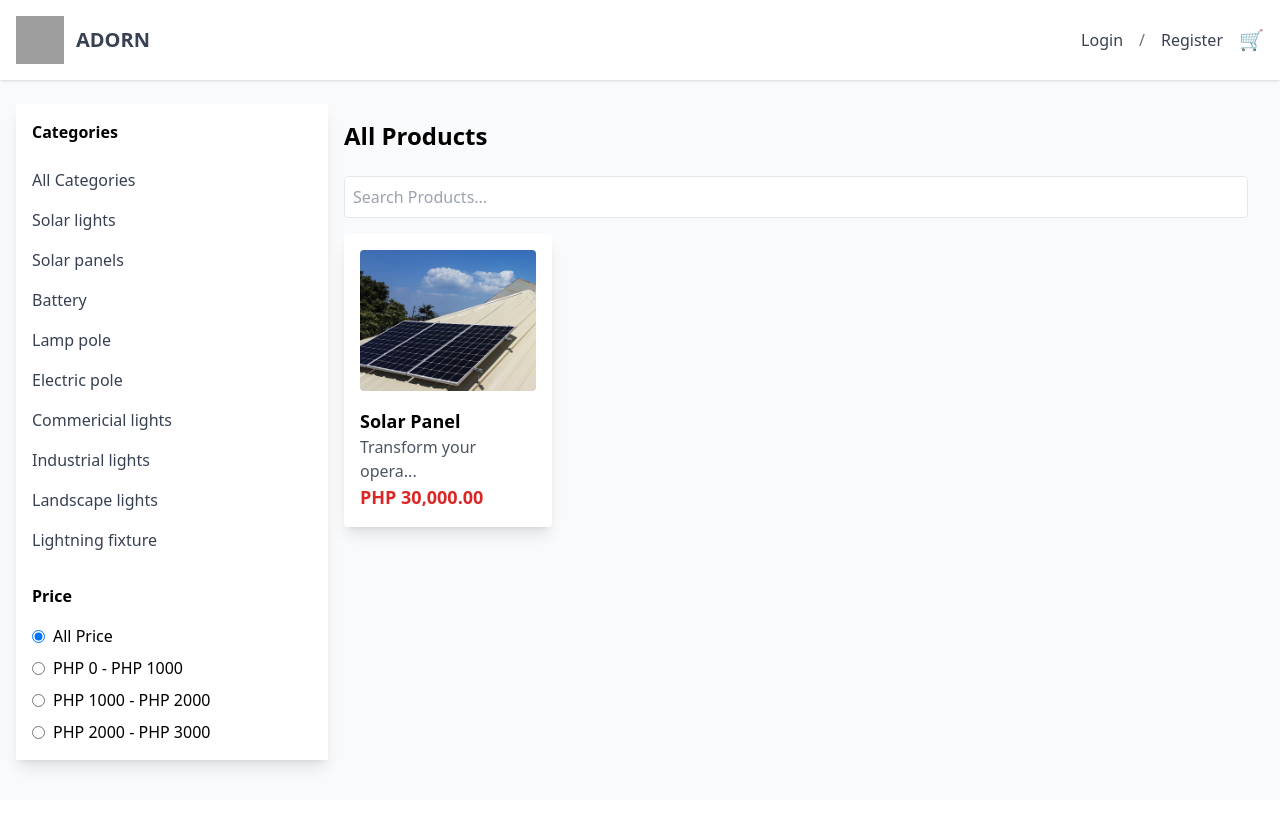
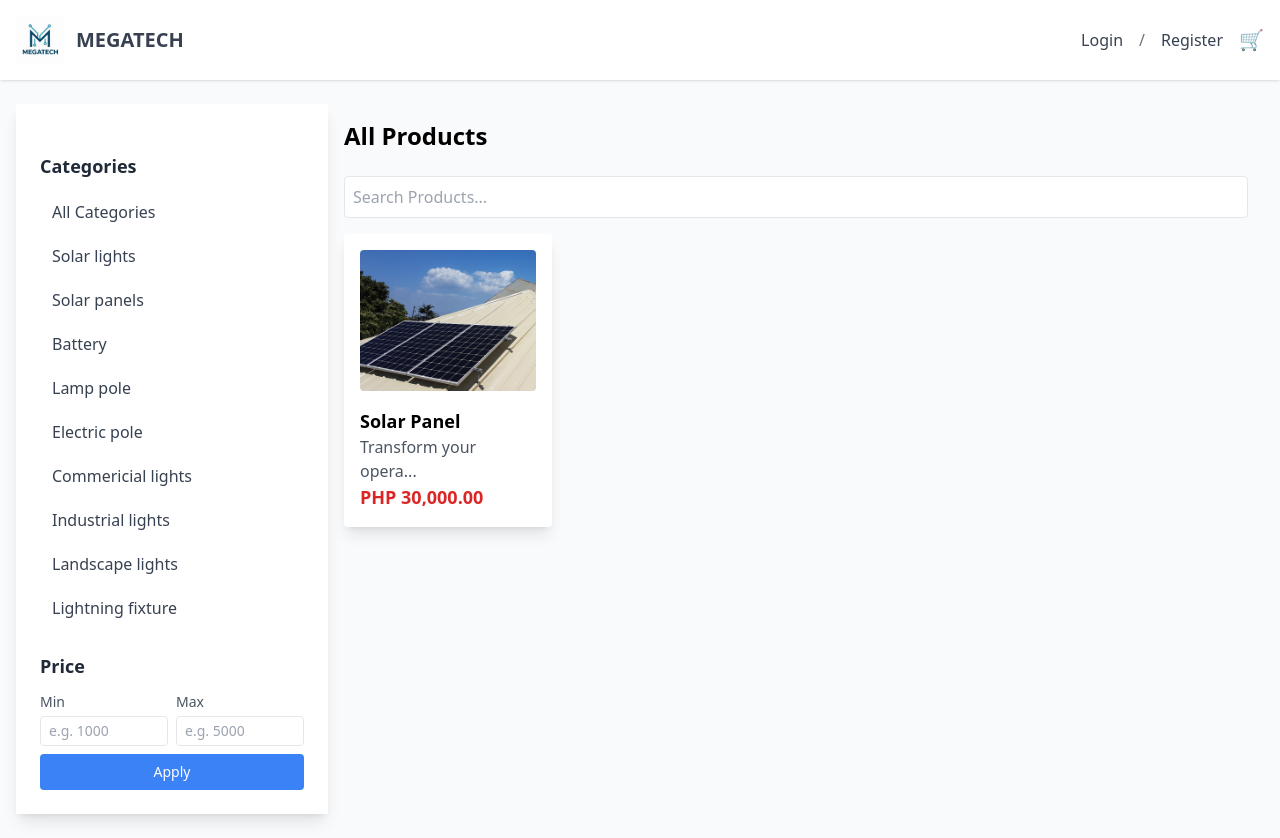
Before and after one commit to anderson895/MegaTech, a PHP site: page / in a window 1280 px wide. Before the commit the page ends 772 px from the top, so only its background shows below. Run offline with PHP 8.4, Linux system fonts and the light colour scheme; data comes from the database, SQL or seed files in the repository; some libraries are stand-ins or nearby versions; grey boxes are pictures that could not be loaded.

Commit message:
customize filter

```diff
--- a/backend/class.php
+++ b/backend/class.php
@@ -279,6 +279,14 @@ public function fetch_all_product() {
 
 
 
+public function getPriceRange() {
+    $sql = "SELECT MIN(prod_price) AS min_price, MAX(prod_price) AS max_price FROM product WHERE prod_status = 1";
+    $result = $this->conn->query($sql);
+    return $result->fetch_assoc();
+}
+
+
+
 
 
 }
--- a/components/header.php
+++ b/components/header.php
@@ -3,7 +3,7 @@
 <head>
   <meta charset="UTF-8">
   <meta name="viewport" content="width=device-width, initial-scale=1.0">
-  <title>ADORN SIA</title>
+  <title>MEGATECH</title>
   <script src="https://cdn.tailwindcss.com"></script>
   <link rel="icon" type="image/png" href="customer/assets/logo1.png">
   <link rel="stylesheet" href="https://cdnjs.cloudflare.com/ajax/libs/AlertifyJS/1.13.1/css/alertify.css" integrity="sha512-MpdEaY2YQ3EokN6lCD6bnWMl5Gwk7RjBbpKLovlrH6X+DRokrPRAF3zQJl1hZUiLXfo2e9MrOt+udOnHCAmi5w==" crossorigin="anonymous" referrerpolicy="no-referrer" />
@@ -22,9 +22,9 @@
   <div class="container mx-auto px-4 py-4 flex justify-between items-center">
     <!-- Logo/Brand Name -->
     <div class="flex items-center space-x-3">
-    <img src="admin/assets/logo1.png" alt="Logo" class="w-12 h-12 hidden sm:block">
+    <img src="assets/logo/logo1.jpg" alt="Logo" class="w-12 h-12 hidden sm:block">
 
-      <div class="text-xl font-bold text-gray-800"><a href="index.php" class="text-gray-700 hover:text-blue-600 transition">ADORN</a></div>
+      <div class="text-xl font-bold text-gray-800"><a href="index.php" class="text-gray-700 hover:text-blue-600 transition">MEGATECH</a></div>
     </div>
 
     <!-- Navigation Links -->
--- a/function/js/filter_price_category.js
+++ b/function/js/filter_price_category.js
@@ -1,7 +1,13 @@
  // Function to filter products by category and price
     function applyFilters() {
         const selectedCategory = document.querySelector('.category-filter.active')?.getAttribute('data-category-id') || 'all';
-    const selectedPriceRange = document.querySelector('.price-filter:checked')?.getAttribute('data-price-range') || 'all';
+
+        const minInput = document.querySelector('#min-price');
+        const maxInput = document.querySelector('#max-price');
+
+        const minPrice = parseFloat(minInput.value) || 0;
+        const maxPrice = parseFloat(maxInput.value) || Infinity;
+
         const productCards = document.querySelectorAll('.product-card');
 
         productCards.forEach(card => {
@@ -12,11 +18,7 @@ function applyFilters() {
             const categoryMatch = (selectedCategory === 'all' || categoryId === selectedCategory);
 
             // Check price
-        let priceMatch = true;
-        if (selectedPriceRange !== 'all') {
-            const [minPrice, maxPrice] = selectedPriceRange.split('-').map(Number);
-            priceMatch = productPrice >= minPrice && productPrice <= maxPrice;
-        }
+            const priceMatch = productPrice >= minPrice && productPrice <= maxPrice;
 
             // Show or hide card
             card.style.display = (categoryMatch && priceMatch) ? 'block' : 'none';
@@ -33,9 +35,14 @@ document.querySelectorAll('.category-filter').forEach(link => {
         });
     });
 
-// Handle price filter changes
-document.querySelectorAll('.price-filter').forEach(radio => {
-    radio.addEventListener('change', () => {
+    // Apply price filter when "Apply" button is clicked
+    document.querySelector('#price-filter-btn').addEventListener('click', () => {
+        applyFilters();
+    });
+
+    // Optional: Filter on price input typing
+    document.querySelectorAll('#min-price, #max-price').forEach(input => {
+        input.addEventListener('input', () => {
             applyFilters();
         });
     });
--- a/index.php
+++ b/index.php
@@ -18,17 +18,22 @@ $db = new global_class();
        <!-- Sidebar Filters -->
 <aside
     id="sidebar"
-            class="fixed top-0 left-0 w-64 h-full bg-white shadow-lg transform -translate-x-full lg:relative lg:translate-x-0 lg:w-1/4 lg:h-auto p-4 transition-transform duration-300 ease-in-out z-50"
+    class="fixed top-0 left-0 w-64 h-full bg-white shadow-lg transform -translate-x-full lg:relative lg:translate-x-0 lg:w-1/4 lg:h-auto p-6 transition-transform duration-300 ease-in-out z-50 space-y-6"
 >
+    <!-- Close Button (for mobile) -->
     <button
         id="close-sidebar"
-                class="lg:hidden p-2 text-gray-700 hover:text-gray-900 focus:outline-none"
+        class="lg:hidden p-2 text-gray-500 hover:text-gray-700 focus:outline-none"
     >
+        <span class="material-icons">close</span>
     </button>
-            <h2 class="font-semibold mb-4">Categories</h2>
-            <ul id="category-list">
+
+    <!-- Category Filter -->
+    <div>
+        <h2 class="text-lg font-semibold text-gray-800 mb-3">Categories</h2>
+        <ul id="category-list" class="space-y-1">
             <li>
-                    <a href="#" class="block py-2 text-gray-700 hover:bg-gray-200 hover:text-gray-900 transition-colors duration-300 category-filter" data-category-id="all">
+                <a href="#" class="block px-3 py-2 rounded text-gray-700 hover:bg-gray-100 transition category-filter" data-category-id="all">
                     All Categories
                 </a>
             </li>
@@ -37,35 +42,38 @@ $db = new global_class();
             foreach ($categories as $category):
                 echo '
                     <li>
-                            <a href="#" class="block py-2 text-gray-700 hover:bg-gray-200 hover:text-gray-900 transition-colors duration-300 category-filter" data-category-id="'.$category['category_id'].'">
+                        <a href="#" class="block px-3 py-2 rounded text-gray-700 hover:bg-gray-100 transition category-filter" data-category-id="'.$category['category_id'].'">
                             '.ucfirst($category['category_name']).'
                         </a>
                     </li>';
             endforeach;
             ?>
         </ul>
+    </div>
 
-            <h2 class="font-semibold mt-6 mb-4">Price</h2>
-            <div class="space-y-2">
-                <label class="flex items-center">
-                    <input type="radio" name="price" class="mr-2 price-filter" data-price-range="all" checked>
-                    All Price
+    <!-- Price Filter -->
+    <div>
+        <h2 class="text-lg font-semibold text-gray-800 mb-3">Price</h2>
+        <div class="space-y-3">
+            <div class="flex flex-col space-y-2">
+                <div class="flex items-center justify-between space-x-2">
+                    <label class="flex-1">
+                        <span class="block text-sm text-gray-600 mb-1">Min</span>
+                        <input type="number" id="min-price" class="w-full border rounded px-2 py-1 text-sm focus:outline-none focus:ring focus:border-blue-300" placeholder="e.g. 1000">
                     </label>
-                <label class="flex items-center">
-                    <input type="radio" name="price" class="mr-2 price-filter" data-price-range="0-1000">
-                    PHP 0 - PHP 1000
-                </label>
-                <label class="flex items-center">
-                    <input type="radio" name="price" class="mr-2 price-filter" data-price-range="1000-2000">
-                    PHP 1000 - PHP 2000
-                </label>
-                <label class="flex items-center">
-                    <input type="radio" name="price" class="mr-2 price-filter" data-price-range="2000-3000">
-                    PHP 2000 - PHP 3000
+                    <label class="flex-1">
+                        <span class="block text-sm text-gray-600 mb-1">Max</span>
+                        <input type="number" id="max-price" class="w-full border rounded px-2 py-1 text-sm focus:outline-none focus:ring focus:border-blue-300" placeholder="e.g. 5000">
                     </label>
                 </div>
+                <button id="price-filter-btn" class="w-full bg-blue-500 text-white text-sm font-medium py-2 rounded hover:bg-blue-600 transition">
+                    Apply
+                </button>
+            </div>
+        </div>
+    </div>
+</aside>
 
-        </aside>
 
         <!-- Product Grid -->
         <main class="w-full lg:w-3/4 p-4 ml-auto">
```
Also changed, not shown: login.php (added, +49 -0 lines), signup.php (added, +54 -0 lines). Lines whose indentation alone changed are shown as unchanged.
